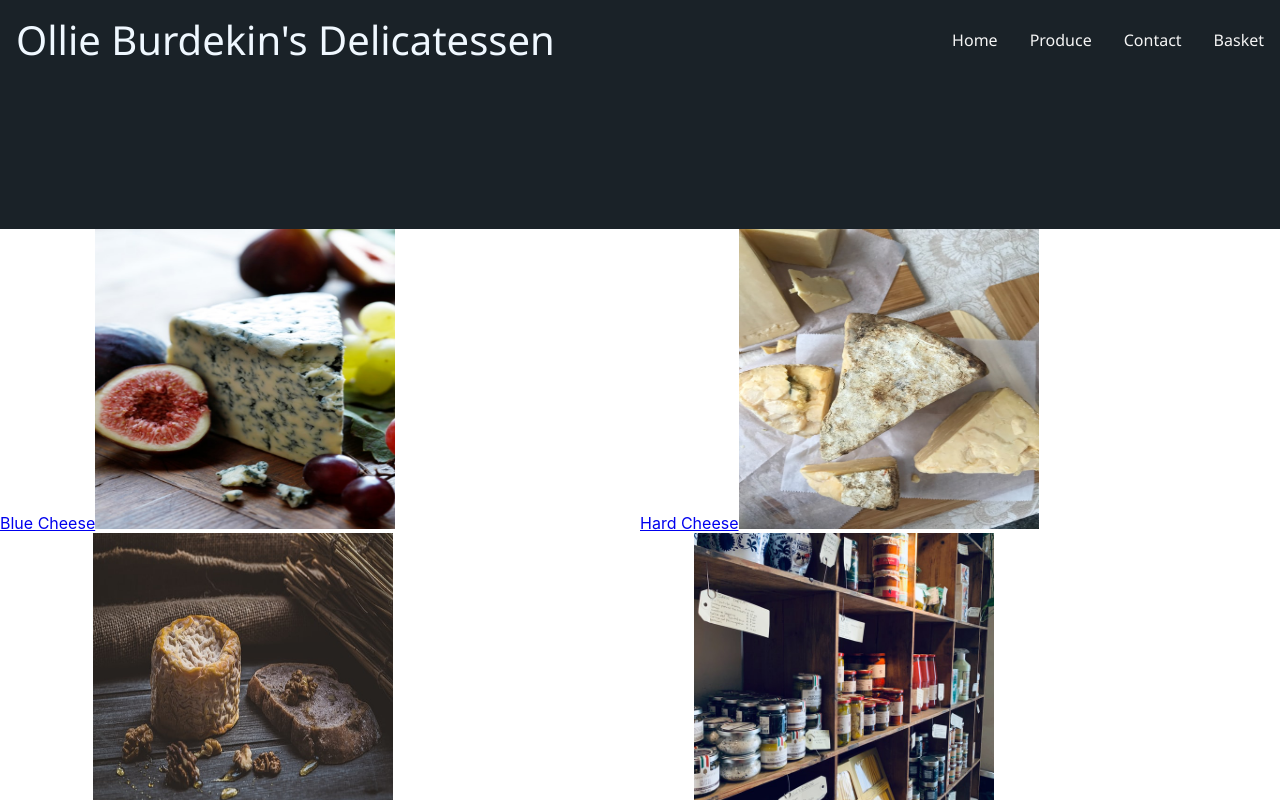
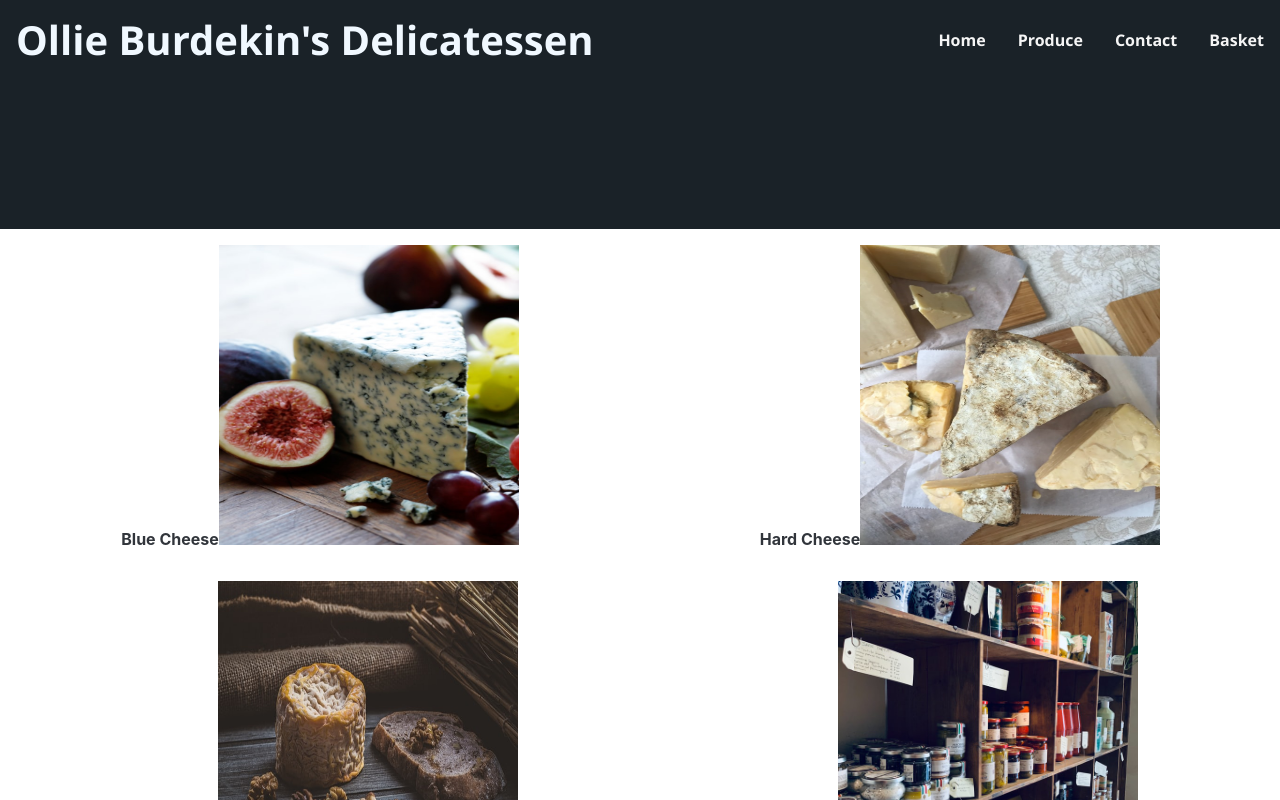
Before and after one commit to Jack-Portwood/FullStack_Delicatessen, a React (Create React App) app in the folder client/: page /produce in a window 1280 px wide. Shown: the top 800 px of the page. Built offline with nearby package versions, Linux system fonts and the light colour scheme.

Commit message:
end of day

```diff
--- a/client/src/App.css
+++ b/client/src/App.css
@@ -5,7 +5,7 @@
   background:#1a2228;
   color: aliceblue;
   font-family: 'Segoe UI', Tahoma, Geneva, Verdana, sans-serif;
-  font-weight: 500;
+  font-weight: bold;
   padding-bottom: 150px;
 
 }
@@ -21,6 +21,7 @@
   vertical-align: middle;
   color:whitesmoke;
   text-decoration: none;
+  font-weight: bold;
 
 
 }
@@ -34,6 +35,20 @@
 .produce-boxes {
   display: grid;
   grid-template-columns: repeat(2, 1fr);
+}
+
+
+
+.produce-link {
+  padding: 16px 16px;
+  color:rgb(49, 53, 59);
+  text-decoration: none;
+  font-weight: bold;
+  text-align: center;
+  height: 300;
+  width: 300;
+
+
 }
 
 
--- a/client/src/NavBar.js
+++ b/client/src/NavBar.js
@@ -1,6 +1,6 @@
 import React from 'react';
 import { NavLink } from "react-router-dom";
-const NavBar = (props) => {
+const NavBar = () => {
     return (
       <header className="navbar">
         <div className="navbar-title"> Ollie Burdekin's Delicatessen</div>
--- a/client/src/containers/ProduceContainer.js
+++ b/client/src/containers/ProduceContainer.js
@@ -1,5 +1,5 @@
 import React from "react";
-import {Link} from 'react-router-dom';
+import {NavLink} from 'react-router-dom';
 import image4 from "../images/image4.jpg";
 import image5 from "../images/image5.jpg";
 import image6 from "../images/image6.jpg";
@@ -9,21 +9,21 @@ const ProduceContainer = () => {
 
     return (
       <div className="produce-boxes">
-        <Link to="/bluecheese">
+        <NavLink to="/bluecheese" className="produce-link">
           Blue Cheese<img src={image4} height="300" width="300"></img>
-        </Link>
+        </NavLink>
 
-        <Link to="/hardcheese">
+        <NavLink to="/hardcheese" className="produce-link">
           Hard Cheese<img src={image5} height="300" width="300"></img>
-        </Link>
+        </NavLink>
 
-        <Link to="/softcheese">
+        <NavLink to="/softcheese" className="produce-link">
           Soft Cheese<img src={image6} height="300" width="300"></img>
-        </Link>
+        </NavLink>
 
-        <Link to="/pantry">
-          Pantry <img src={image7} height="300" width="300"></img>
-        </Link>
+        <NavLink to="/pantry" className="produce-link">
+          Pantry <img src={image7} height="300" width="300" ></img>
+        </NavLink>
       </div>
     );
 
```
